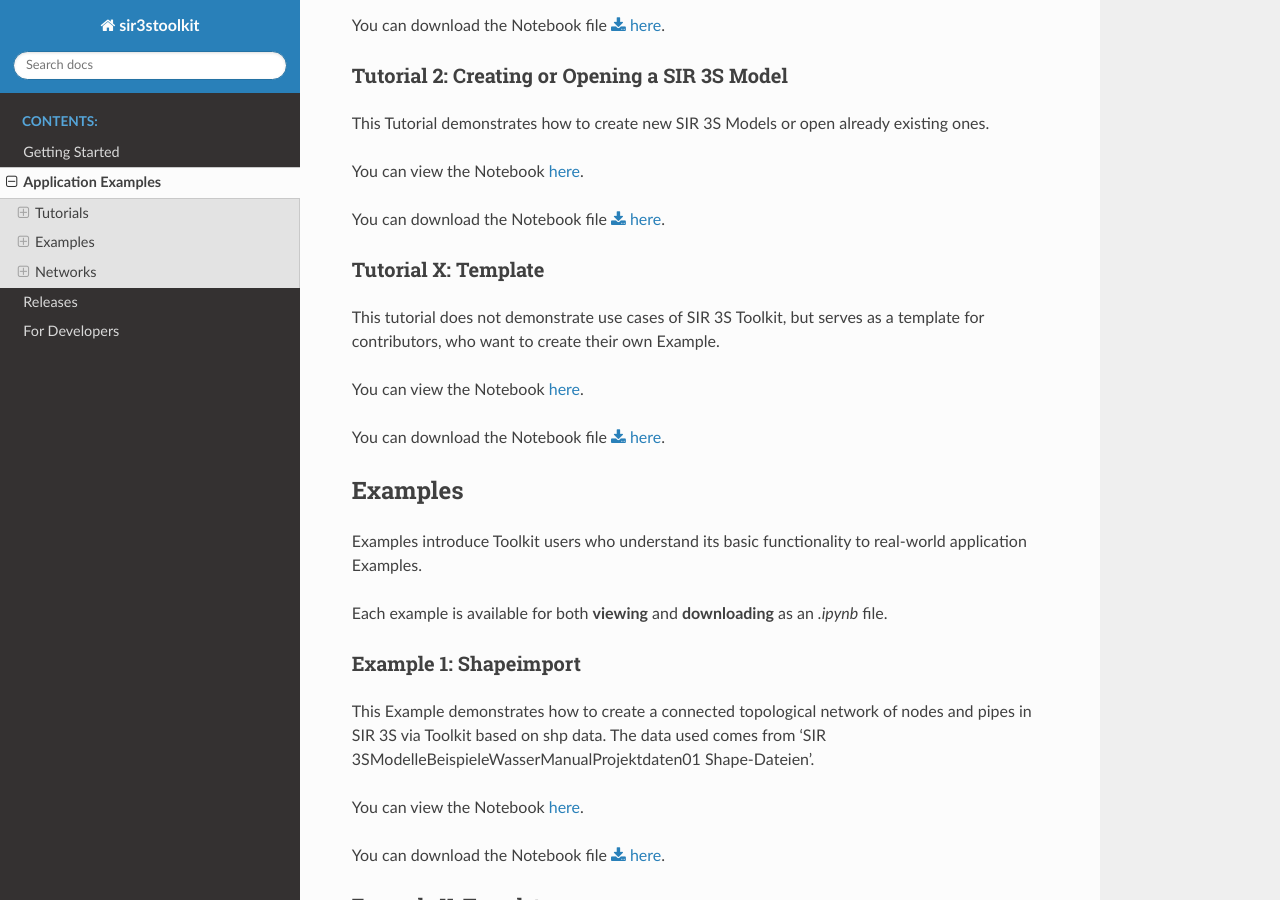
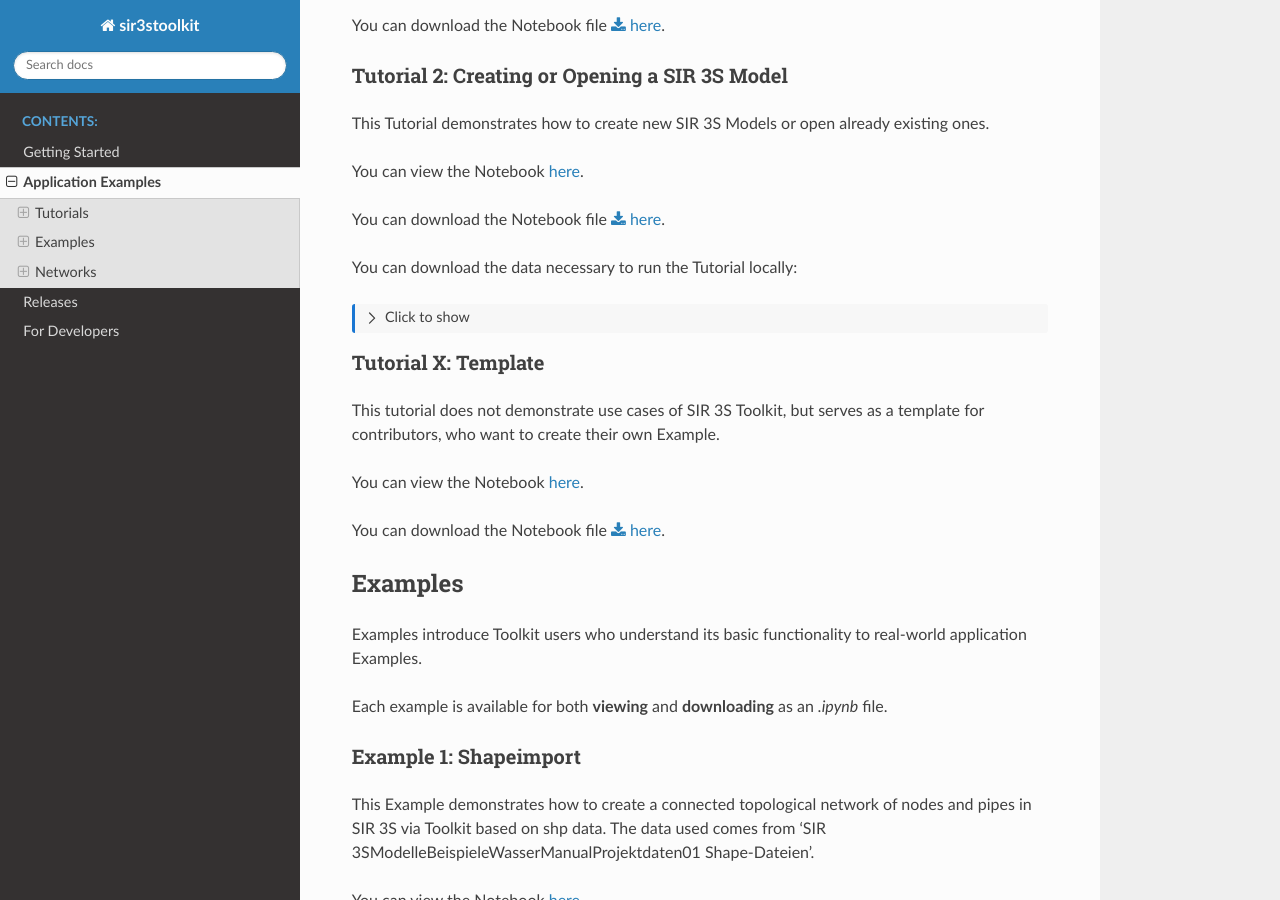
Before and after one commit to 3SConsult/sir3stoolkit, a Sphinx documentation site: the page built from docs/source/examples.rst, in a window 1280 px wide and 900 px high, scrolled down 761 px. Built offline with Sphinx 7.4.7 and the Read the Docs theme 3.1.0, drawn with Linux system fonts in a browser that asks for light colours; pages that are not in the unit, such as notebooks, are missing from menus.

Commit message:
Documentation: Testing New Method for providing data for Tutorials

```diff
--- a/README.rst
+++ b/README.rst
@@ -46,7 +46,9 @@
 
 Contact
 -------
-For any questions or feedback, please contact us at `jablonski@3sconsult.de <mailto:jablonski@3sconsult.de>`_.
+If you'd like to report a bug or suggest an improvement for the Toolkit, please `open a new issue on GitHub <https://github.com/3SConsult/sir3stoolkit/issues>`_. Describe the situation in detail—whether it's a bug you encountered or a feature you'd like to see improved. Feel free to attach images or other relevant materials to help us better understand your request.
+
+For other requests, please contact us at `jablonski@3sconsult.de <mailto:jablonski@3sconsult.de>`_.
 
 License
 -------
--- a/docs/source/examples.rst
+++ b/docs/source/examples.rst
@@ -36,6 +36,13 @@
 You can view the Notebook `here <tutorials/ToolkitTutorial2.html>`_.
 
 You can download the Notebook file :download:`here <tutorials/ToolkitTutorial2.ipynb>`.
+
+You can download the data necessary to run the Tutorial locally:
+
+.. toggle::
+
+   - `Download Tutorial_2_OpenModel.db3 <https://github.com/3SConsult/sir3stoolkit/releases/download/tutorial_assets/Toolkit_Tutorial2_OpenModel.db3>`_
+
 
 .. _TtuX:
 
```
Also changed, not shown: docs/source/tutorials/ToolkitTutorial1.ipynb, docs/source/tutorials/ToolkitTutorial2.ipynb, docs/source/tutorials/ToolkitTutorial3.ipynb, 5 other files.
